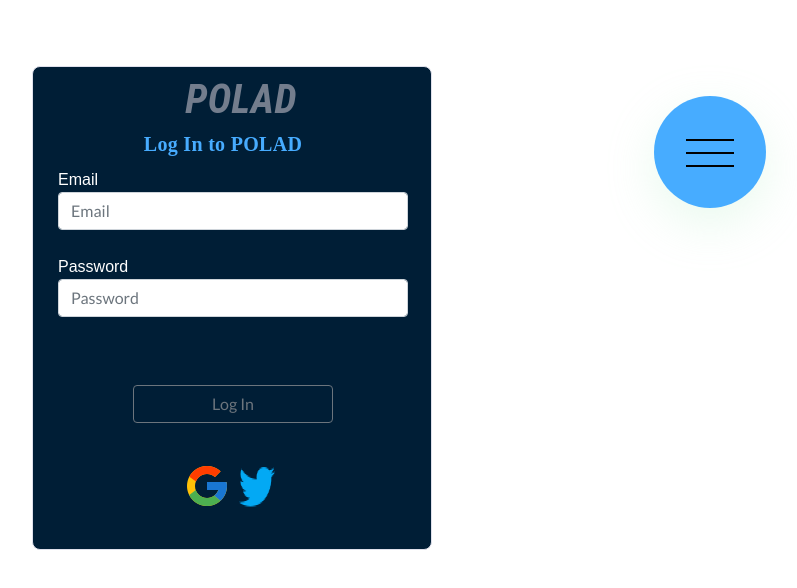
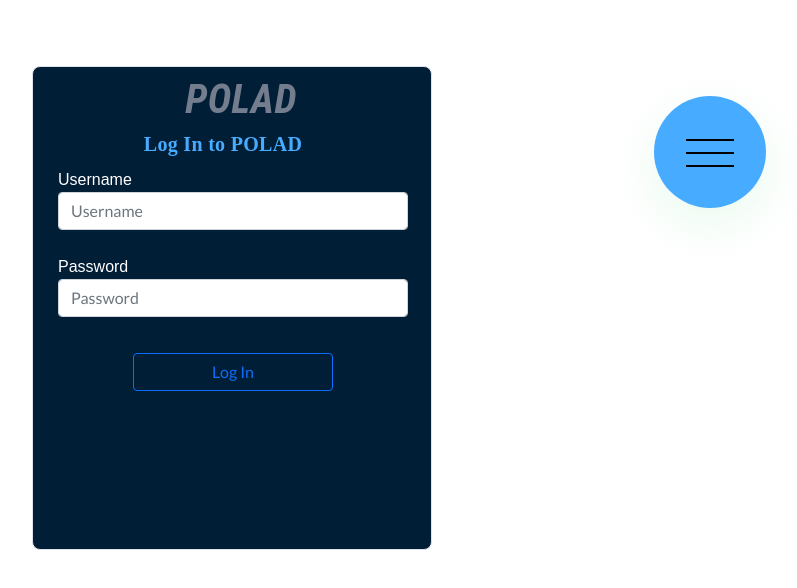
Before and after one commit to Anthony64M/Polad, a React (Create React App) app: page /login in a window 1280 px wide. Shown: the top 588 px of the page, without its empty margins (418-1215 px from the left). Built offline with nearby package versions, Linux system fonts and the light colour scheme; a web font is replaced by a local one.

Commit message:
Edited the javascript for login

```diff
--- a/src/pages/Login.js
+++ b/src/pages/Login.js
@@ -1,38 +1,160 @@
 import React from 'react';
+import PropTypes from 'prop-types';
 import './Login.css';
-import tweet from './tweet.png';
-import google from './google.png';
 
-const Login = () => {
 
+class Login extends React.Component {
+  state = {
+    username: '',
+    password: ''
+  };
+
+  handle_change = e => {
+    const name = e.target.name;
+    const value = e.target.value;
+    this.setState(prevstate => {
+      const newState = { ...prevstate };
+      newState[name] = value;
+      return newState;
+    });
+  };
+
+  render() {
     return (
+        <form onSubmit={e => this.props.handle_login(e, this.state)}>
+
             <div className="container-center-horizontal mt-5">
                 <div className="cards-default mt-3">
                     <div className="polad-1">
                         POLAD
                     </div>
-                    <h1 className="log-in-to-polad">
-                        Log In to POLAD
-                    </h1>
                     <form>
-                        <div className="form-group">
-                            <label>Email</label>
-                            <input type="email" className="form-control" placeholder="Email" />
+                        <div className="form-group ">
+                            <label>Username</label>
+                            <input type="text" className="form-control" placeholder="Username"
+                            value={this.state.username.username}
+                            onChange={this.handle_change}/>
                         </div>
 
-                        <div className="form-group mt-4">
-                            <label>Password</label>
-                            <input type="password" className="form-control" placeholder="Password" />
-                         </div>
+        {/* <label htmlFor="password">Password</label>
+        <input
+          type="password"
+          name="password"
+          value={this.state.password}
+          onChange={this.handle_change}
+        />
+        <input type="submit" /> */}
+                            <div className="form-group mt-4">
+                           <label htmlFor="password">Password</label>
+                             <input type="password" className="form-control" placeholder="Password"
+                            value={this.state.password}
+                            onChange={this.handle_change}/>
+                          </div>
+                <h1 className="log-in-to-polad">
+                         Log In to POLAD
+                    </h1>
+                         <button type="button" className="btn btn-outline-primary mt-3"onClick={this.login}>Log In</button>
 
 
-                         <button type="button" className="btn btn-outline-secondary mt-5">Log In</button>
-                         <img className="google" src={google} alt="" />
-                         <img className="tweet" src={tweet} alt="" />
-                    </form>
-                </div>
-            </div>
-    );
+      </form>
+      </div>
+      </div>
+
+    </form>
+
+  );
+}
 }
 
-export default Login
+export default Login;
+
+Login.propTypes = {
+  handle_login: PropTypes.func.isRequired
+};
+
+
+// import React, {Component} from 'react';
+// import './Login.css';
+// import tweet from './tweet.png';
+// import google from './google.png';
+
+// class Login extends Component {
+
+//     state = {
+//         credentials: {username: '', password: ''}
+//     }
+//     login = event => {
+//         console.log(this.state.credentials);
+//         fetch('https://poladapi.herokuapp.com/auth/login/', {
+//             mode: 'no-cors',
+//             method: 'POST',
+//             headers: {'Content-Type': 'application.json'},
+//             body: JSON.stringify(this.state.credentials)
+//     })
+//     .then(data => data.json())
+//     .then(
+//         data => {
+//             this.props.userLogin(data.token);
+//         }
+//         ).catch(error => console.error(error));
+// }
+// register = event => {
+//     console.log(this.state.credentials);
+//     fetch('https://poladapi.herokuapp.com/auth/register/', {
+//         mode: 'no-cors',
+//         method: 'POST',
+//         headers: {'Content-Type': 'application.json'},
+//         body: JSON.stringify(this.state.credentials)
+// })
+// .then(data => data.json())
+// .then(
+//     data => {
+//         console.log(data.token);
+//     }
+//     ).catch(error => console.error(error));
+// }
+
+//     inputChanged = event => {
+//         const cred = this.state.credentials;
+//         cred[event.target.name] = event.target.value;
+//         this.setState({credentials: cred});
+//     }
+//     render() {
+//     return (
+//             <div className="container-center-horizontal mt-5">
+//                 <div className="cards-default mt-3">
+//                     <div className="polad-1">
+//                         POLAD
+//                     </div>
+//                     <form>
+//                         <div className="form-group ">
+//                             <label>Username</label>
+//                             <input type="text" className="form-control" placeholder="Username"
+//                             value={this.state.credentials.username}
+//                             onChange={this.inputChanged}/>
+//                         </div>
+
+//                         <div className="form-group mt-4">
+//                             <label>Password</label>
+//                             <input type="password" className="form-control" placeholder="Password"
+//                             value={this.state.credentials.password}
+//                             onChange={this.inputChanged}/>
+//                          </div>
+
+//                     <h1 className="log-in-to-polad">
+//                         Log In to POLAD
+//                     </h1>
+
+//                          <button type="button" className="btn btn-outline-primary mt-3"onClick={this.login}>Log In</button>
+//                          <button type="button" className="btn btn-outline-primary mt-3"onClick={this.register}>Register</button>
+
+//                          <img className="google" src={google} alt="" />
+//                          <img className="tweet" src={tweet} alt="" />
+//                     </form>
+//                 </div>
+//             </div>
+//     );
+// }
+// }
+
+// export default Login
```
